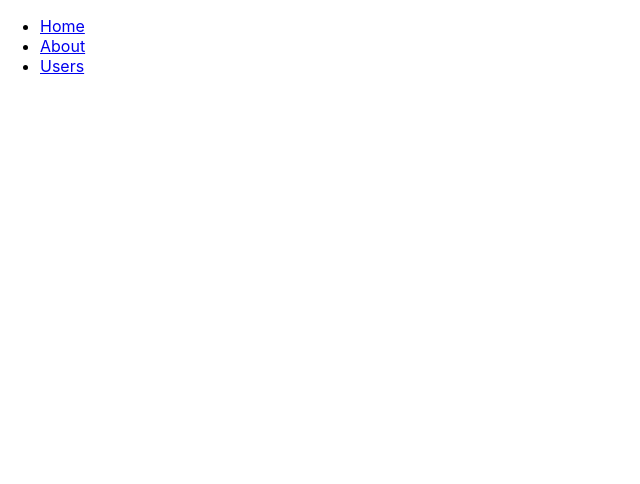
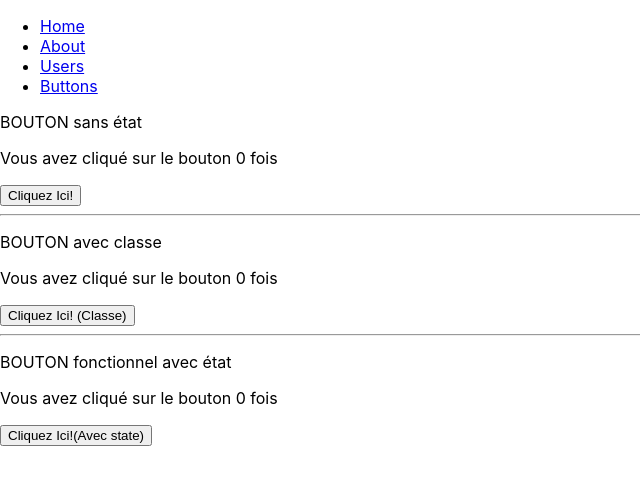
Before and after one commit to LOG2440/Cours-12-React, a React (Create React App) app: page /buttons in a window 1280 px wide. Before the commit this address had no page. Shown: the top 484 px of the page, without its empty margins (0-640 px from the left). Built offline with nearby package versions, Linux system fonts and the light colour scheme.

Commit message:
Page d'exemples pour Boutons et la gestion d'etat.

```diff
--- a/src/App.js
+++ b/src/App.js
@@ -1,9 +1,10 @@
 import "./App.css";
 import Header from "./components/Header";
 import ComposanteParent from "./components/ComposanteParent";
-import HookEffet from "./components/HookEffet"
+import HookEffet from "./components/HookEffet";
 import { BrowserRouter as Router, Routes, Route } from "react-router-dom";
 import UserDisplay from "./components/UserDIsplay";
+import ButtonPage from "./components/Buttons/ButtonPage";
 
 function App() {
   return (
@@ -13,6 +14,7 @@ function App() {
         <Route exact path="/" element={<ComposanteParent />} />
         <Route path="/about" element={<HookEffet />} />
         <Route path="/users" element={<UserDisplay />} />
+        <Route path="/buttons" element={<ButtonPage />} />
       </Routes>
     </Router>
   );
--- /dev/null
+++ b/src/components/Buttons/Button.js
@@ -0,0 +1,19 @@
+// ATTENTION : ceci ne fonctionne pas
+const Button = (_) => {
+  let n = 0;
+  return (
+    <div>
+      <p>Vous avez cliqué sur le bouton {n} fois</p>
+      <button
+        onClick={(_) => {
+          n += 1;
+          console.log(n);
+        }}
+      >
+        Cliquez Ici!
+      </button>
+    </div>
+  );
+};
+
+export default Button;
--- /dev/null
+++ b/src/components/Buttons/ButtonClass.js
@@ -0,0 +1,18 @@
+import * as React from "react";
+export default class ButtonClass extends React.Component {
+  constructor(props) {
+    super(props);
+    this.state = { n: 0 };
+  }
+  add = () => {
+    this.setState({ n: this.state.n + 1 });
+  };
+  render() {
+    return (
+      <div>
+        <p>Vous avez cliqué sur le bouton {this.state.n} fois</p>
+        <button onClick={this.add}>Cliquez Ici! (Classe)</button>
+      </div>
+    );
+  }
+}
--- /dev/null
+++ b/src/components/Buttons/ButtonPage.js
@@ -0,0 +1,25 @@
+import Button from "./Button";
+import ButtonState from "./ButtonState";
+import ButtonClass from "./ButtonClass";
+const ButtonPage = () => {
+  return (
+    <>
+      <div>
+        <p>BOUTON sans état</p>
+        <Button />
+      </div>
+      <hr />
+      <div>
+        <p>BOUTON avec classe</p>
+        <ButtonClass />
+      </div>
+      <hr />
+      <div>
+        <p>BOUTON fonctionnel avec état</p>
+        <ButtonState />
+      </div>
+    </>
+  );
+};
+
+export default ButtonPage;
--- a/src/components/Header.js
+++ b/src/components/Header.js
@@ -13,6 +13,9 @@ const Header = () => {
         <li>
           <Link to="/users">Users</Link>
         </li>
+        <li>
+          <Link to="/buttons">Buttons</Link>
+        </li>
       </ul>
     </nav>
   );
```
Also changed, not shown: src/components/Buttons/ButtonState.js (renamed from src/components/ButtonState.js).
